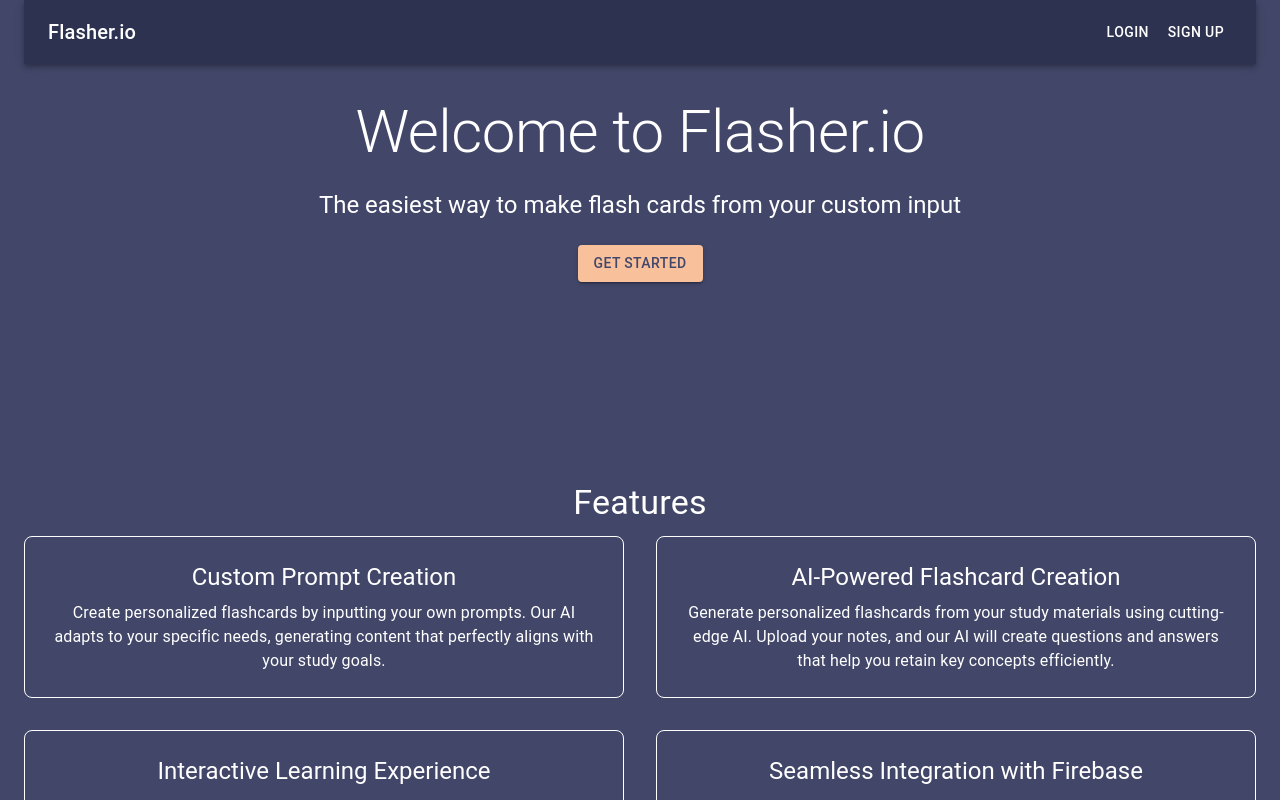
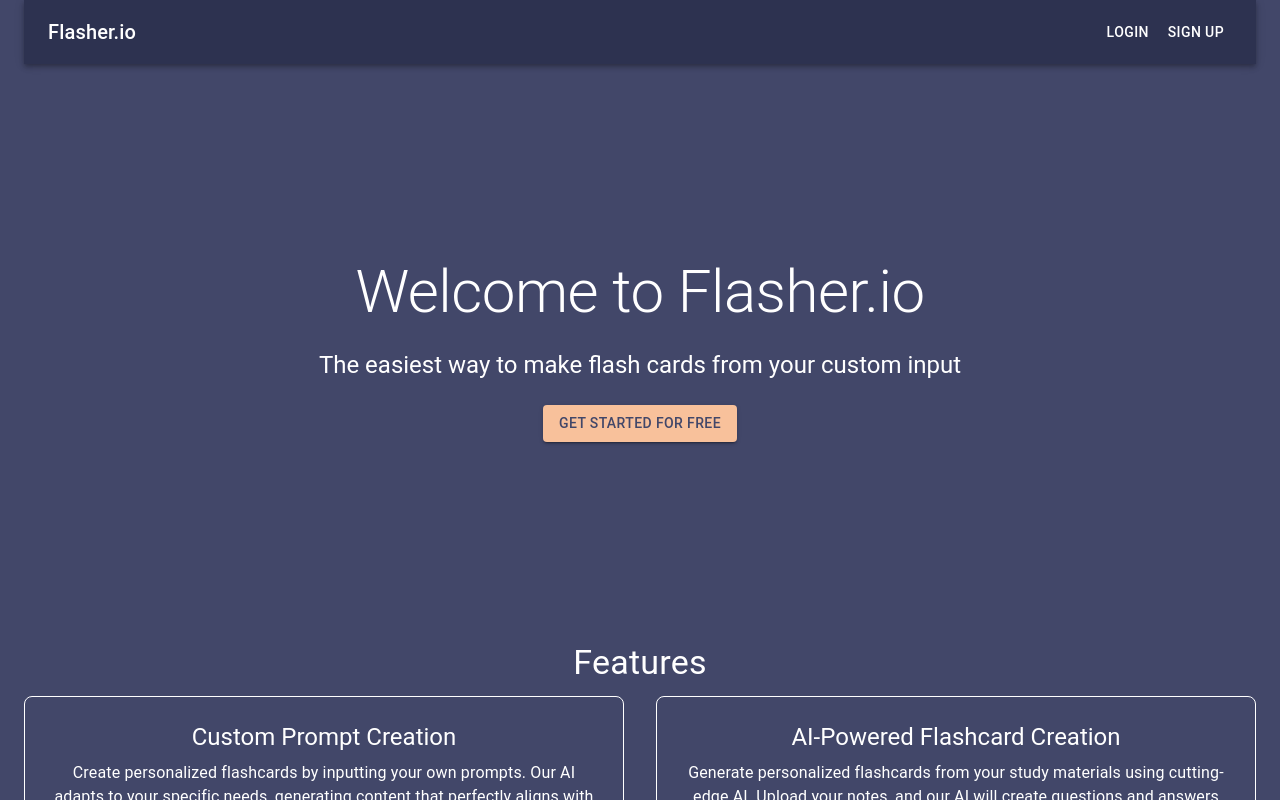
Before and after one commit to RyanTren/AI-Flashcards-Stripe, a Next.js app in the folder flashcard-saas/: page / in a window 1280 px wide. Shown: the top 800 px of the page. Built offline with nearby package versions, Linux system fonts and the light colour scheme; no server answers.

Commit message:
Update page.js

```diff
--- a/flashcard-saas/app/page.js
+++ b/flashcard-saas/app/page.js
@@ -76,7 +76,7 @@
       <Box
         sx={{
           textAlign: "center",
-          my: 4,
+          my: 24,
         }}
       >
         <Typography variant="h2" gutterBottom>Welcome to Flasher.io</Typography>
@@ -99,7 +99,7 @@
         }}
 
         href="/generate">
-          Get Started
+          Get Started For Free
         </Button>
       </Box>
 
```
